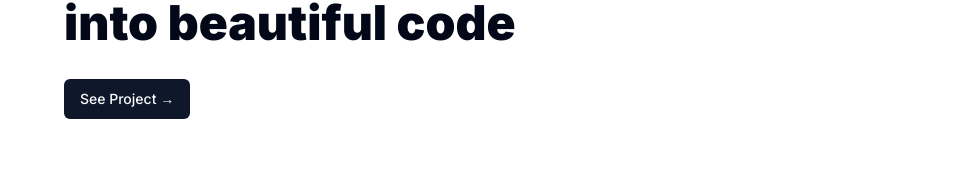
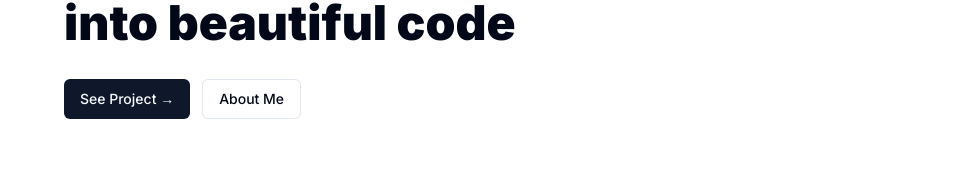
Before and after one commit to hanifomarr/hanifomar.dev, a Next.js app: page / in a window 1280 px wide. Shown: the part 377-546 px from the top of the page, without its empty margins (160-1119 px from the left). Built offline with nearby package versions, Linux system fonts and the light colour scheme.

Commit message:
chore(home): add about me button

```diff
--- a/src/app/page.tsx
+++ b/src/app/page.tsx
@@ -10,9 +10,14 @@ export default function Home() {
           I&apos;m Hanif and I transform ideas into beautiful code
         </h1>
       </div>
-      <Link href="blog">
-        <Button>See Project →</Button>
-      </Link>
+      <div className=" flex gap-3">
+        <Link href="blog">
+          <Button>See Project →</Button>
+        </Link>
+        <Link href="about">
+          <Button variant="outline">About Me</Button>
+        </Link>
+      </div>
     </section>
   );
 }
```
